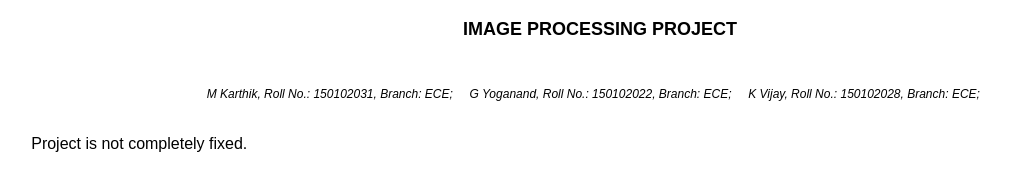
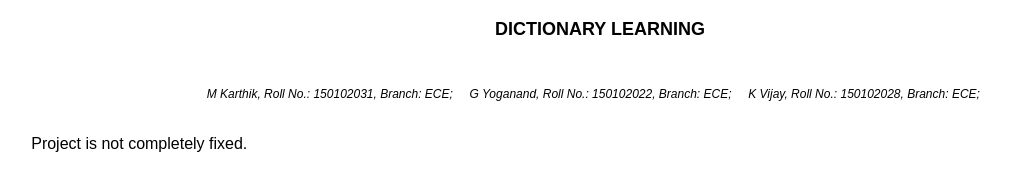
Before and after one commit to indkumar8999/Image-Processing, a plain HTML site: page Project_Report_Template.html in a window 1280 px wide. Shown: the whole page, without its empty margins (40-1050 px from the left). Drawn offline with Linux system fonts and the light colour scheme.

Commit message:
Update Project_Report_Template.html

```diff
--- a/Project_Report_Template.html
+++ b/Project_Report_Template.html
@@ -16,7 +16,7 @@
 	</head>
 	<body>
 		<div class="container">
-			<div class="title">IMAGE PROCESSING PROJECT</div>
+			<div class="title">DICTIONARY LEARNING</div>
 
 			<div class="authors">
 
```
